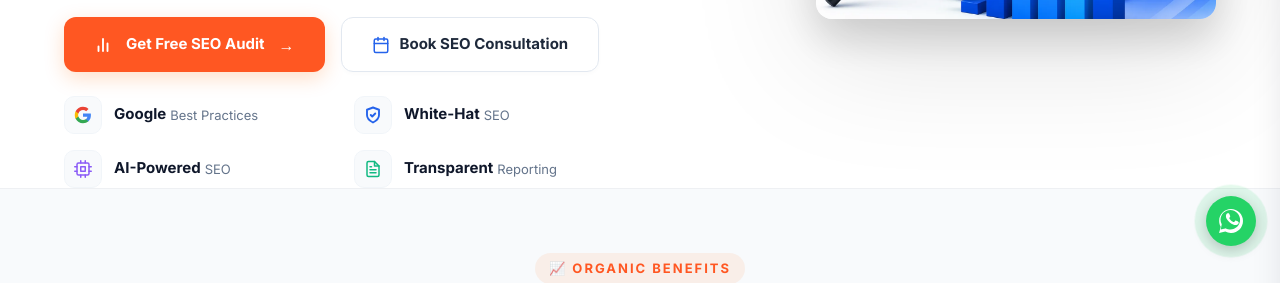
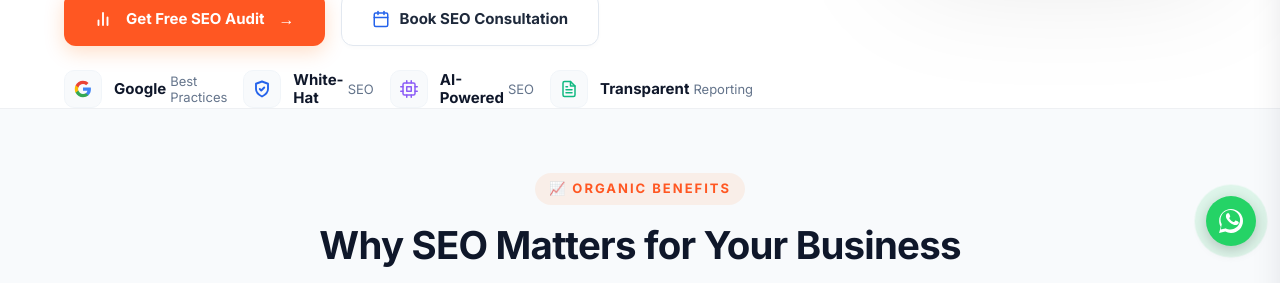
Before and after one commit to Srinivasaraot20/tenx, a Next.js app: page /seo-services in a window 1280 px wide. Shown: the part 460-743 px from the top of the page. Built offline with nearby package versions, Linux system fonts and the light colour scheme; no server answers.

Commit message:
Update SEO hero badges to a single row 4-column layout

```diff
--- a/src/app/seo-services/seo-services.css
+++ b/src/app/seo-services/seo-services.css
@@ -315,8 +315,15 @@
 }
 
 /* Trust Badges Row */
-.seo-hero-badges-container { display: grid; grid-template-columns: repeat(2, 1fr);
-  gap: 16px 24px;
+.seo-hero-badges-container {
+  display: grid;
+  grid-template-columns: repeat(4, 1fr);
+  gap: 16px 16px;
+}
+@media (max-width: 992px) {
+  .seo-hero-badges-container {
+    grid-template-columns: repeat(2, 1fr);
+  }
 }
 
 /* AEO / GEO Advanced Sections */
```
